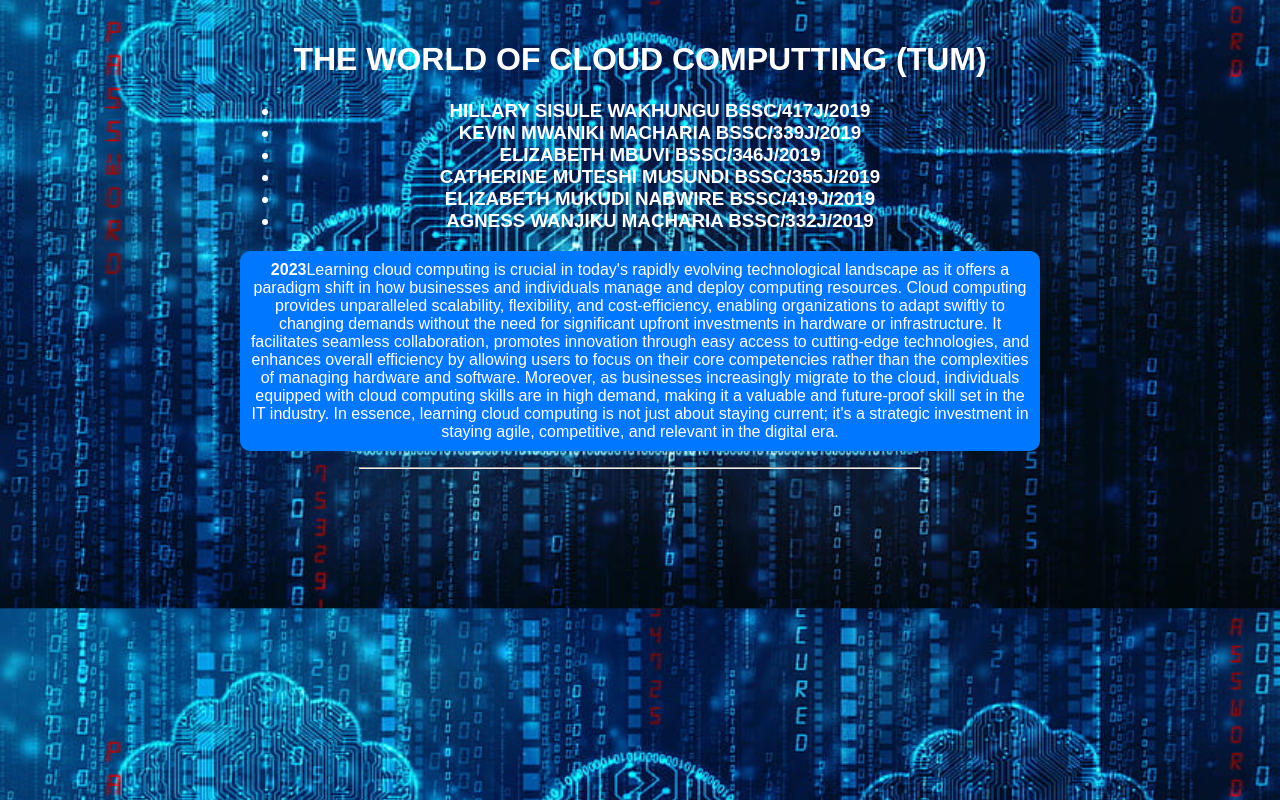
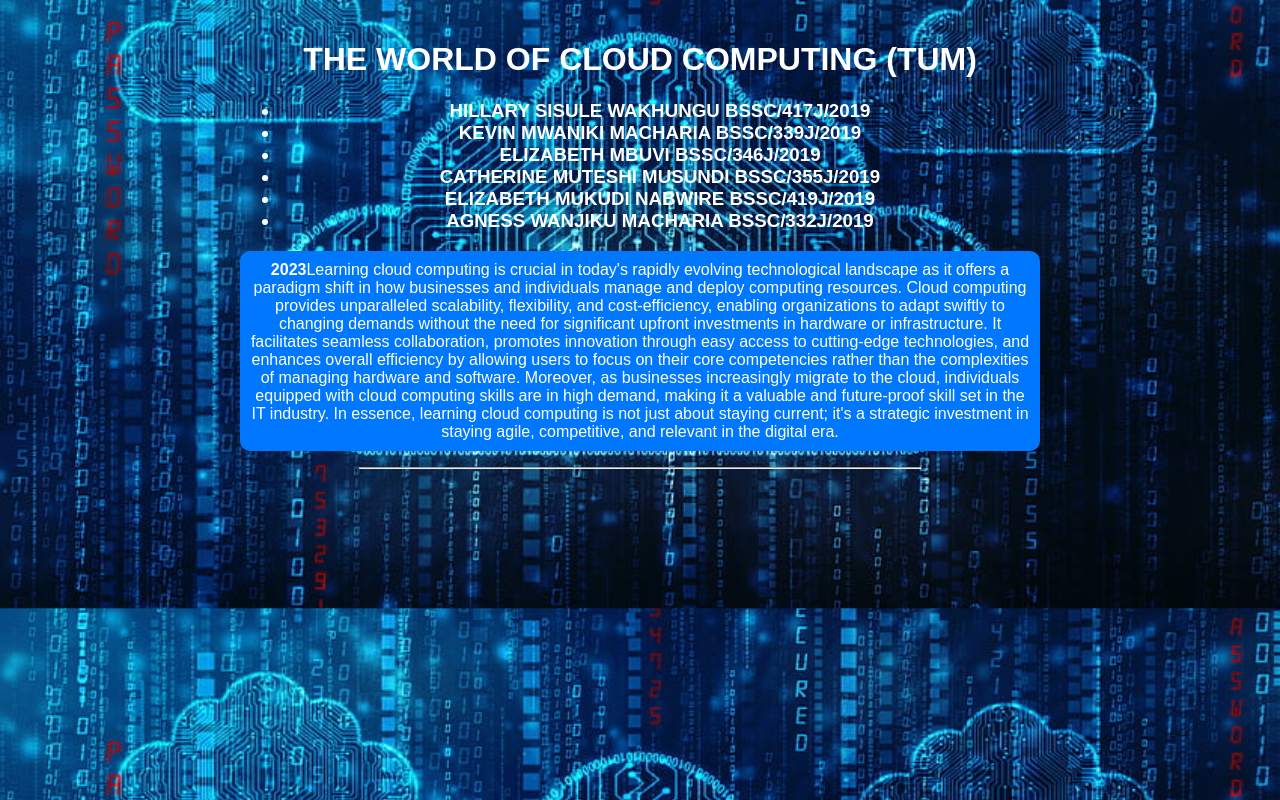
Before and after one commit to HILLARYSW/cloudcomputingtum, a plain HTML site: page index.html in a window 1280 px wide. Drawn offline with Linux system fonts and the light colour scheme.

Commit message:
Update index.html

```diff
--- a/index.html
+++ b/index.html
@@ -42,7 +42,7 @@
 <body>
 
     <div class="content">
-        <h1>THE WORLD OF CLOUD COMPUTTING (TUM)</h1>
+        <h1>THE WORLD OF CLOUD COMPUTING (TUM)</h1>
 
         <!-- Apply colorful background to the paragraph -->
         <h3> <ul>
```
